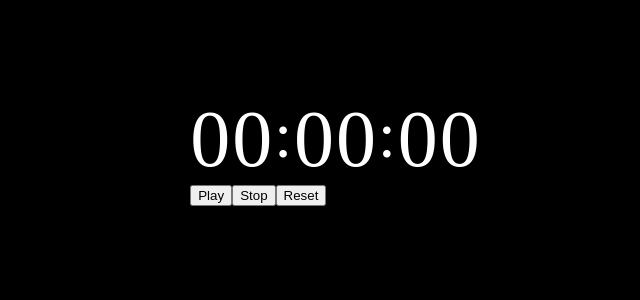
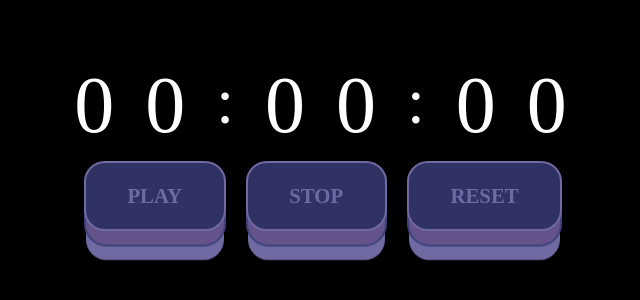
Before and after one commit to Roeck/Timer, a React (Create React App) app: page / in a window 1280 px wide. Shown: the part 250-550 px from the top of the page, without its empty margins (304-944 px from the left). Built offline with nearby package versions, Linux system fonts and the light colour scheme.

Commit message:
button styling

```diff
--- a/src/Components/Controls/Controls.css
+++ b/src/Components/Controls/Controls.css
@@ -0,0 +1,86 @@
+.controls-container button {
+    margin: 10px;
+    border: none;
+    background-color: chartreuse;
+    padding: 3px 10px;
+    font-size: 1.3rem;
+    cursor: pointer;
+    border-radius:0.12em;
+}
+
+:root {
+  --backgroundColor: rgba(246, 241, 209);
+  --colorShadeA: #706aa3;
+  --colorShadeB: rgb(62, 66, 122);
+  --colorShadeC: rgb(100, 83, 138);
+  --colorShadeD: rgb(65, 60, 107);
+  --colorShadeE: rgb(49, 50, 100);
+}
+
+@import url("https://fonts.googleapis.com/css?family=Open+Sans:400,400i,700");
+* {
+  box-sizing: border-box;
+}
+*::before, *::after {
+  box-sizing: border-box;
+}
+
+button {
+  position: relative;
+  display: inline-block;
+  cursor: pointer;
+  outline: none;
+  border: 0;
+  vertical-align: middle;
+  text-decoration: none;
+  font-size: 1.5rem;
+    color:var(--colorShadeA);
+  font-weight: 700;
+  text-transform: uppercase;
+  font-family: inherit;
+}
+
+button.big-button {
+   padding: 1em 2em;
+   border: 2px solid var(--colorShadeA);
+  border-radius: 1em;
+  background: var(--colorShadeE);
+transform-style: preserve-3d;
+   transition: all 175ms cubic-bezier(0, 0, 1, 1);
+}
+button.big-button::before {
+  position: absolute;
+  content: '';
+  width: 100%;
+  height: 100%;
+  top: 0;
+  left: 0;
+  right: 0;
+  bottom: 0;
+  background: var(--colorShadeC);
+  border-radius: inherit;
+    box-shadow: 0 0 0 2px var(--colorShadeB), 0 0.75em 0 0 var(--colorShadeA);
+ transform: translate3d(0, 0.75em, -1em);
+     transition: all 175ms cubic-bezier(0, 0, 1, 1);
+}
+
+
+button.big-button:hover {
+  background: var(--colorShadeD);
+  transform: translate(0, 0.375em);
+}
+
+button.big-button:hover::before {
+  transform: translate3d(0, 0.75em, -1em);
+}
+
+button.big-button:active {
+            transform: translate(0em, 0.75em);
+}
+
+button.big-button:active::before {
+  transform: translate3d(0, 0, -1em);
+
+      box-shadow: 0 0 0 2px var(--colorShadeB), 0 0.25em 0 0 var(--colorShadeB);
+
+}
--- a/src/Components/Controls/Controls.tsx
+++ b/src/Components/Controls/Controls.tsx
@@ -9,9 +9,9 @@ type Props = {
 function Controls(props: any) {
     return (
         <section className="controls-container">
-            <button>Play</button>
-            <button>Stop</button>
-            <button>Reset</button>
+            <button className="big-button">Play</button>
+            <button className="big-button">Stop</button>
+            <button className="big-button">Reset</button>
         </section>
     )
 }
--- a/src/Components/Main/Main.css
+++ b/src/Components/Main/Main.css
@@ -12,7 +12,7 @@ body {
 .time-container {
     color: white;
     display: flex;
-    letter-spacing: 2px;
+    letter-spacing: 31px;
 }
 
 .time-container span {
```
